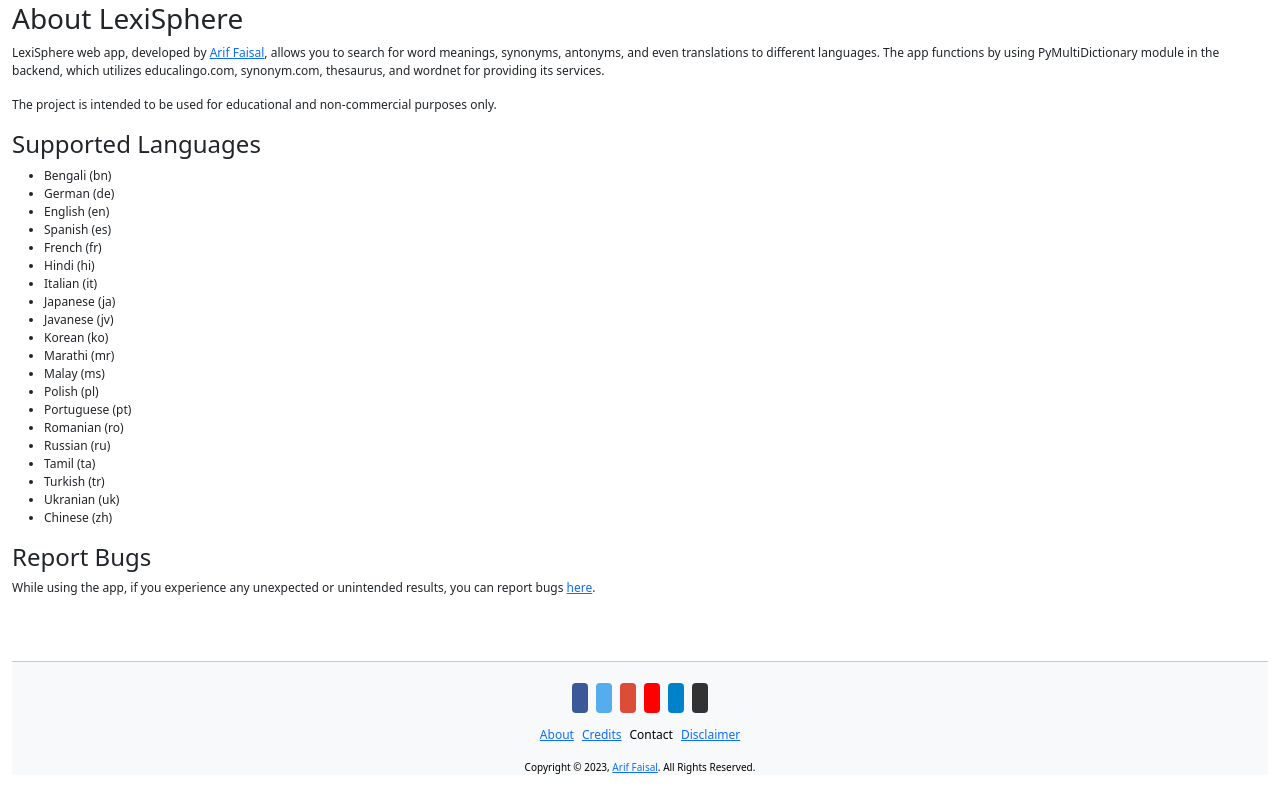
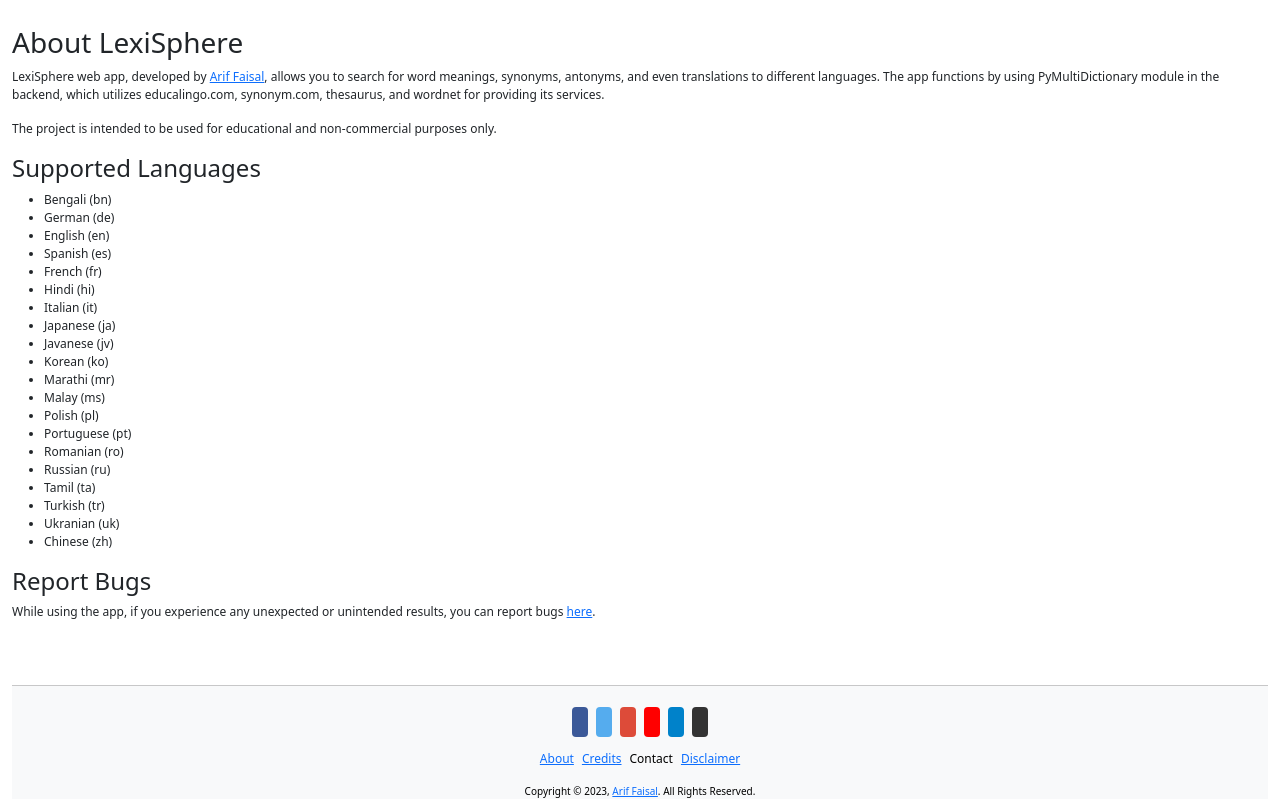
Before and after one commit to arifaisal123/lexisphere, a Flask app: template templates/about.html in a window 1280 px wide. Shown: the part 133-932 px from the top of the page. Before the commit the page ends 907 px from the top, so only its background shows below. Run offline with Flask 2, Linux system fonts and the light colour scheme; the template is opened without the code that fills it, so the values that code supplies are empty.

Commit message:
Edit top margin

```diff
--- a/templates/about.html
+++ b/templates/about.html
@@ -5,7 +5,7 @@
 {% endblock %}
 
 {% block main %}
-<div class="row">
+<div class="row mt-4">
     <div class="col-12 d-flex flex-column">
         <h1 class="fs-3">About LexiSphere</h1>
         <p class="fs-12px">
--- a/templates/credits.html
+++ b/templates/credits.html
@@ -5,7 +5,7 @@
 {% endblock %}
 
 {% block main %}
-<div class="row">
+<div class="row mt-4">
     <div class="col-12">
         <h1 class="fs-3">Credits</h1>
         <p class="fs-12px">The web app uses favicon from <a href="https://flaticon.com/">Flaticon</a>, images from <a href="https://www.freepik.com/">freepik</a>, and <a href="https://github.com/ppizarror/PyMultiDictionary">PyMultiDictionary module</a> for functionality.</p>
--- a/templates/disclaimer.html
+++ b/templates/disclaimer.html
@@ -5,7 +5,7 @@
 {% endblock %}
 
 {% block main %}
-<div class="row">
+<div class="row mt-4">
     <div class="col-12">
         <h1 class="fs-3">Disclaimer</h1>
         <p class="fs-12px">
--- a/templates/layout.html
+++ b/templates/layout.html
@@ -29,7 +29,7 @@
                     <a class="nav-link" href="#">Services</a>
                   </li>
                   <li class="nav-item">
-                    <a class="nav-link" href="#">About</a>
+                    <a class="nav-link" href="/about">About</a>
                   </li>
                 </ul>
               </div>
```
